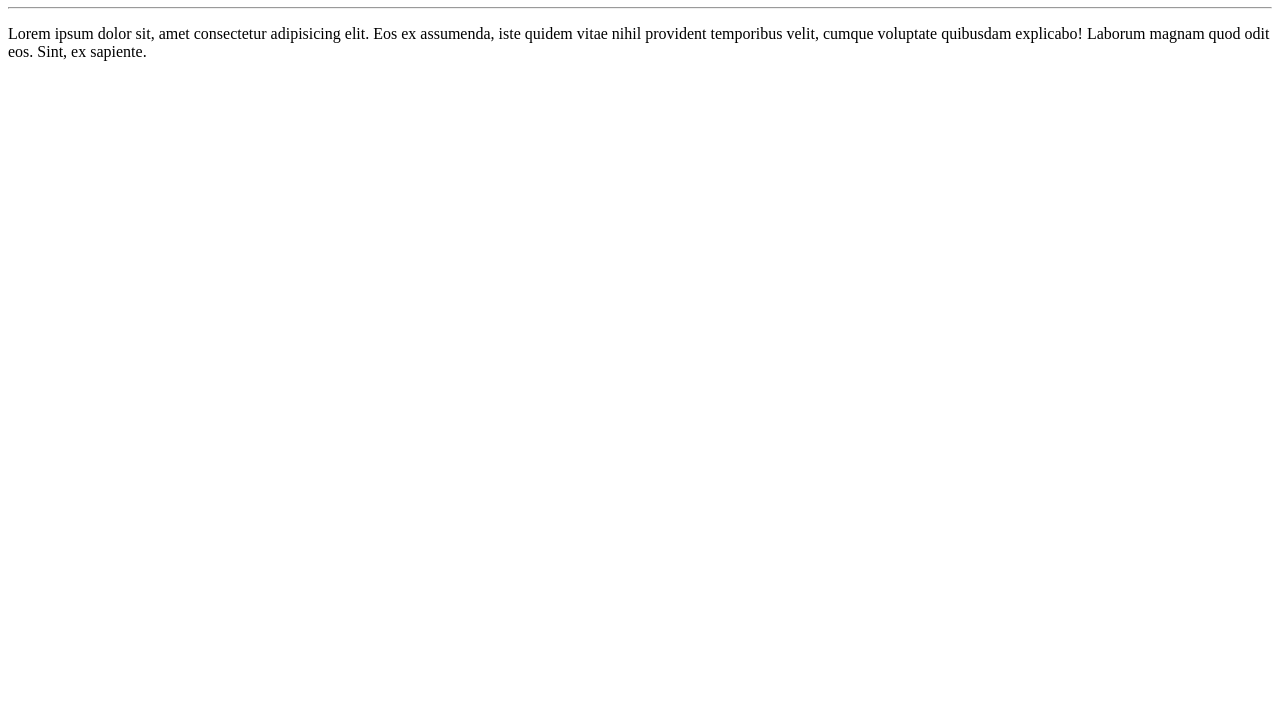
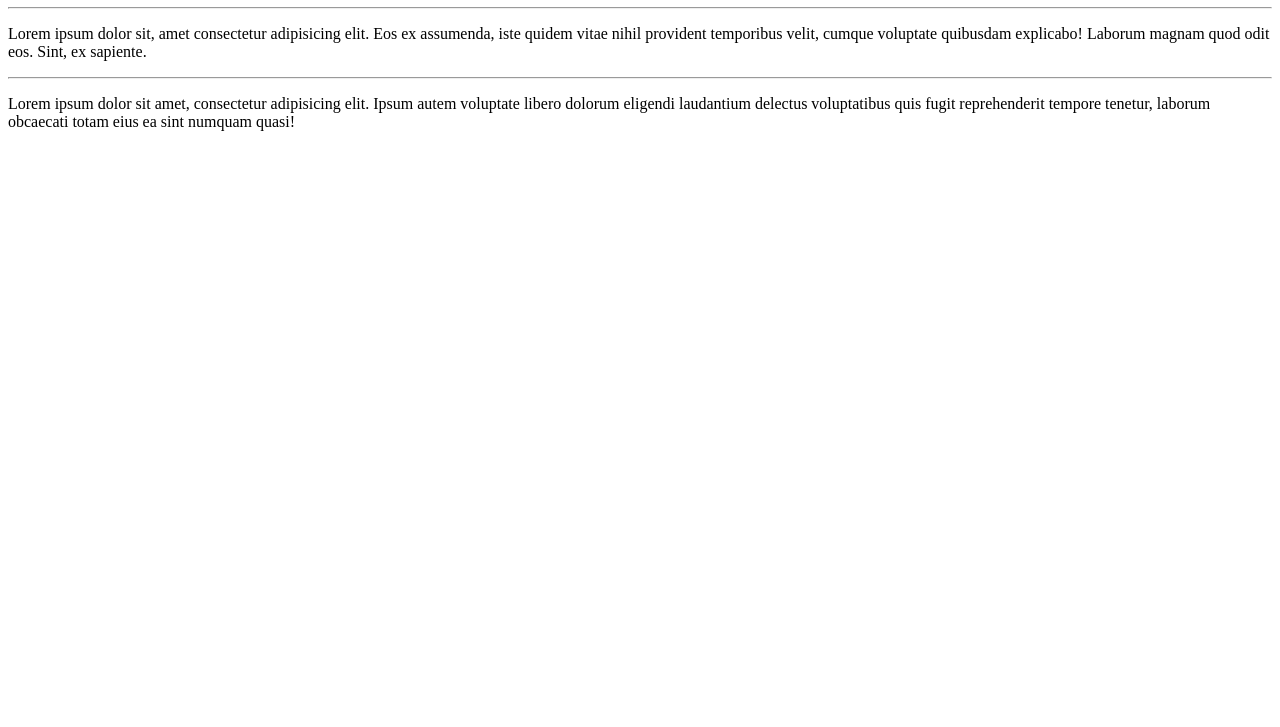
Before and after one commit to Rodrigofelix708dev/Programacao_Basica, a plain HTML site: page Site-teste/index.html in a window 1280 px wide. Shown: the part 73-800 px from the top of the page. Drawn offline with Linux system fonts and the light colour scheme.

Commit message:
Adicionei um novo paragrafo

```diff
--- a/Site-teste/index.html
+++ b/Site-teste/index.html
@@ -9,5 +9,7 @@
     <h1>Quilombo Atento</h1>
     <hr>
     <p>Lorem ipsum dolor sit, amet consectetur adipisicing elit. Eos ex assumenda, iste quidem vitae nihil provident temporibus velit, cumque voluptate quibusdam explicabo! Laborum magnam quod odit eos. Sint, ex sapiente.</p>
+    <hr>
+    <p>Lorem ipsum dolor sit amet, consectetur adipisicing elit. Ipsum autem voluptate libero dolorum eligendi laudantium delectus voluptatibus quis fugit reprehenderit tempore tenetur, laborum obcaecati totam eius ea sint numquam quasi!</p>
 </body>
 </html>
```
